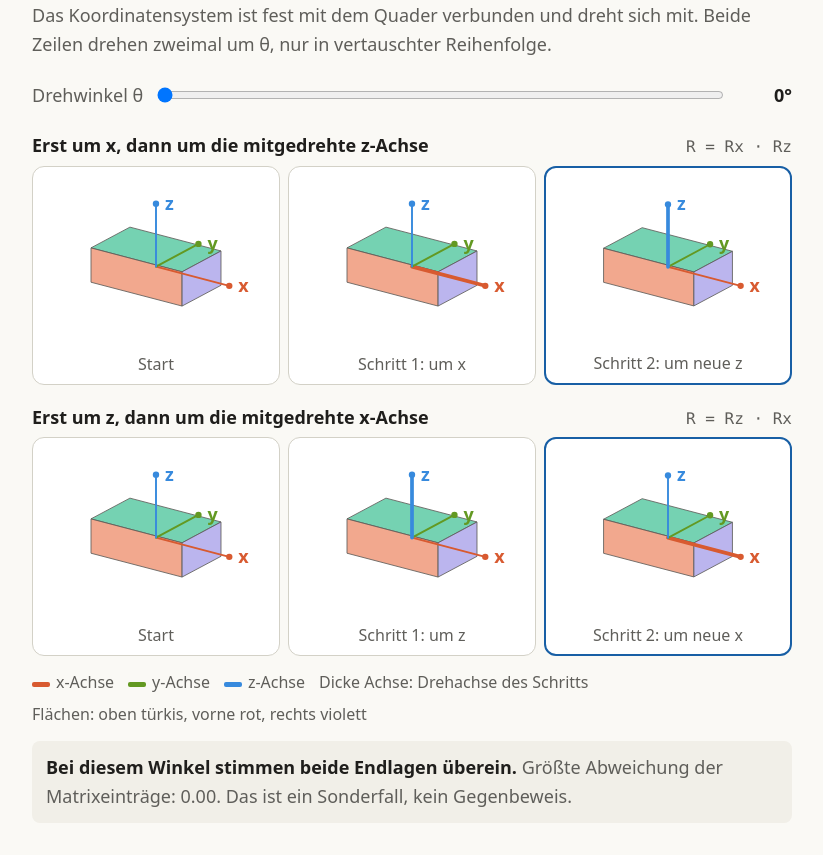
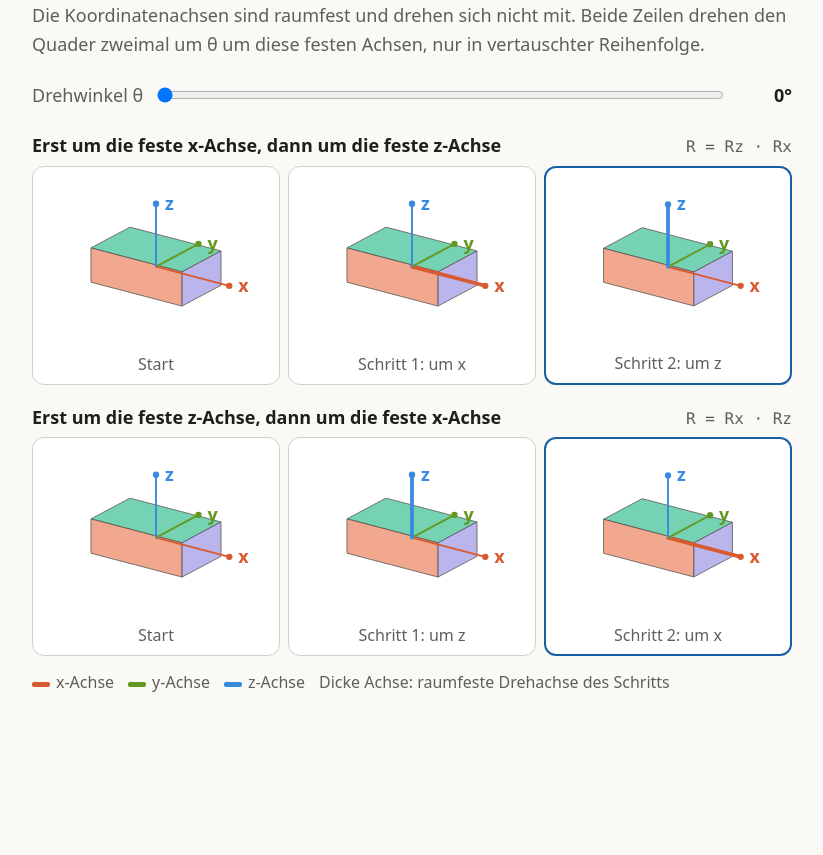
Before and after one commit to nicokaempchen-source/nicokaempchen-source.github.io, a plain HTML site: page rotation.html in a window 1280 px wide. Shown: the part 59-914 px from the top of the page, without its empty margins (228-1051 px from the left). After the commit the page ends 801 px from the top, so only its background shows below. Drawn offline with Linux system fonts and the light colour scheme.

Commit message:
Add files via upload

```diff
--- a/rotation.html
+++ b/rotation.html
@@ -16,7 +16,7 @@ if(/iPad/.test(n.userAgent)||(n.platform==='MacIntel'&&n.maxTouchPoints>1)||(win
 :root{--bg:#faf9f5;--surface:#ffffff;--surface2:#f1efe8;--text:#1f1e1c;--text2:#5f5e5a;--border:#d3d1c7;--accent:#185fa5;color-scheme:light;
 box-sizing:border-box;padding-top:env(safe-area-inset-top,0px);padding-bottom:env(safe-area-inset-bottom,0px);
 /* Schriftgrößen (gelten auf allen Geräten) und Maße (Desktop) */
---fs:18px;--fs-h1:28px;--fs-lead:18px;--fs-ctl:18px;--fs-rt:18px;--fs-code:16px;--fs-cap:16px;--fs-lg:16px;--fs-res:18px;--svg-lbl:18;--th:24px;--tr:6px;--maxw:760px}
+--fs:18px;--fs-h1:28px;--fs-lead:18px;--fs-ctl:18px;--fs-rt:18px;--fs-code:16px;--fs-cap:16px;--fs-lg:16px;--svg-lbl:18;--th:24px;--tr:6px;--maxw:760px}
 /* Maße für iPad / Touch: großer Reglerdaumen, breiteres Layout */
 html.touch{--th:34px;--tr:8px;--maxw:1000px}
 @media (prefers-color-scheme:dark){:root:not([data-theme="light"]){--bg:#1c1b19;--surface:#262522;--surface2:#2f2e2a;--text:#f1efe8;--text2:#b4b2a9;--border:#444441;--accent:#85b7eb;color-scheme:dark}}
@@ -46,26 +46,22 @@ html.touch .ctl input::-moz-range-thumb{width:var(--th);height:var(--th);box-siz
 .c div{font-size:var(--fs-cap);color:var(--text2);text-align:center;line-height:1.35}
 .lg{display:flex;flex-wrap:wrap;gap:6px 14px;font-size:var(--fs-lg);color:var(--text2);margin:14px 0}
 .lg i{display:inline-block;width:18px;height:5px;margin-right:6px;vertical-align:middle;border-radius:2px}
-.res{background:var(--surface2);border-radius:8px;padding:12px 14px;font-size:var(--fs-res)}
-.res span{color:var(--text2)}
 /* Schmale Fenster (Handy, Split View, Slide Over): Schrift etwas kleiner, damit drei Ansichten nebeneinander passen */
-@media (max-width:560px){:root{--fs:16px;--fs-h1:24px;--fs-lead:16px;--fs-ctl:16px;--fs-rt:16px;--fs-code:14px;--fs-lg:14px;--fs-res:16px;--svg-lbl:15}.c div{font-size:13px}}
+@media (max-width:560px){:root{--fs:16px;--fs-h1:24px;--fs-lead:16px;--fs-ctl:16px;--fs-rt:16px;--fs-code:14px;--fs-lg:14px;--svg-lbl:15}.c div{font-size:13px}}
 </style>
 </head>
 <body>
 <main>
 <h1>Rotationen in 3D sind nicht kommutativ</h1>
-<p class="lead">Das Koordinatensystem ist fest mit dem Quader verbunden und dreht sich mit. Beide Zeilen drehen zweimal um θ, nur in vertauschter Reihenfolge.</p>
+<p class="lead">Die Koordinatenachsen sind raumfest und drehen sich nicht mit. Beide Zeilen drehen den Quader zweimal um θ um diese festen Achsen, nur in vertauschter Reihenfolge.</p>
 <div class="ctl"><label for="th">Drehwinkel θ</label><input type="range" id="th" min="0" max="180" step="5" value="0"><output id="thv">0°</output></div>
 <div id="rows"></div>
 <div class="lg">
 <span><i style="background:#D85A30"></i>x-Achse</span>
 <span><i style="background:#639922"></i>y-Achse</span>
 <span><i style="background:#378ADD"></i>z-Achse</span>
-<span>Dicke Achse: Drehachse des Schritts</span>
-<span>Flächen: oben türkis, vorne rot, rechts violett</span>
+<span>Dicke Achse: raumfeste Drehachse des Schritts</span>
 </div>
-<div class="res" id="res"></div>
 </main>
 <script>
 const a=.9,b=.55,c=.3;
@@ -85,7 +81,7 @@ const sc=p=>{const q=app(VW,p);return [CX+S*q[0],CY-S*q[2]];};
    unabhängig von der Breite der Ansicht etwa --svg-lbl Pixel groß erscheint. */
 function cell(M,hl,lf){
 const ls=lf/12;
-let s='<svg viewBox="0 0 220 170" role="img" aria-label="Quader mit mitgedrehtem Koordinatensystem">';
+let s='<svg viewBox="0 0 220 170" role="img" aria-label="Quader mit raumfestem Koordinatensystem">';
 F.forEach(f=>{
 const n=app(VW,app(M,f.n));
 if(n[1]>=-0.001)return;
@@ -93,7 +89,7 @@ const pts=f.i.map(k=>sc(app(M,V[k])).map(v=>v.toFixed(1)).join(',')).join(' ');
 s+='<polygon points="'+pts+'" fill="'+f.f+'" fill-opacity="0.85" stroke="#5f5e5a" stroke-width="0.8" stroke-linejoin="round"/>';
 });
 AX.forEach((x,k)=>{
-const o=sc([0,0,0]),t=sc(app(M,x.e));
+const o=sc([0,0,0]),t=sc(x.e);
 const w=(hl===k)?3.5:1.8;
 s+='<line x1="'+o[0]+'" y1="'+o[1]+'" x2="'+t[0]+'" y2="'+t[1]+'" stroke="'+x.c+'" stroke-width="'+w+'" stroke-linecap="round"/><circle cx="'+t[0]+'" cy="'+t[1]+'" r="3" fill="'+x.c+'"/><text x="'+(t[0]+((t[0]>=o[0])?6*ls:-12*ls))+'" y="'+(t[1]+4*ls)+'" font-size="'+lf.toFixed(1)+'" font-weight="600" fill="'+x.c+'">'+x.l+'</text>';
 });
@@ -110,8 +106,8 @@ const v=document.getElementById('th').value,t=rad(+v);
 document.getElementById('thv').textContent=v+'°';
 const lf=labelSize();
 const rows=[
-{title:'Erst um x, dann um die mitgedrehte z-Achse',f:'R = Rx · Rz',s1:Rx(t),s2:mul(Rx(t),Rz(t)),h1:0,h2:2,l1:'Schritt 1: um x',l2:'Schritt 2: um neue z'},
-{title:'Erst um z, dann um die mitgedrehte x-Achse',f:'R = Rz · Rx',s1:Rz(t),s2:mul(Rz(t),Rx(t)),h1:2,h2:0,l1:'Schritt 1: um z',l2:'Schritt 2: um neue x'}
+{title:'Erst um die feste x-Achse, dann um die feste z-Achse',f:'R = Rz · Rx',s1:Rx(t),s2:mul(Rz(t),Rx(t)),h1:0,h2:2,l1:'Schritt 1: um x',l2:'Schritt 2: um z'},
+{title:'Erst um die feste z-Achse, dann um die feste x-Achse',f:'R = Rx · Rz',s1:Rz(t),s2:mul(Rx(t),Rz(t)),h1:2,h2:0,l1:'Schritt 1: um z',l2:'Schritt 2: um x'}
 ];
 let h='';
 rows.forEach(r=>{
@@ -122,11 +118,6 @@ h+='<div class="c'+(k==2?' end':'')+'">'+cell(x[0],x[2],lf)+'<div>'+x[1]+'</div>
 h+='</div>';
 });
 document.getElementById('rows').innerHTML=h;
-const A=mul(Rx(t),Rz(t)),B=mul(Rz(t),Rx(t));
-let d=0;for(let i=0;i<3;i++)for(let j=0;j<3;j++)d=Math.max(d,Math.abs(A[i][j]-B[i][j]));
-document.getElementById('res').innerHTML=d<0.005
-?'<b>Bei diesem Winkel stimmen beide Endlagen überein.</b> <span>Größte Abweichung der Matrixeinträge: '+d.toFixed(2)+'. Das ist ein Sonderfall, kein Gegenbeweis.</span>'
-:'<b>Die Endlagen unterscheiden sich.</b> <span>Größte Abweichung der Matrixeinträge von Rx·Rz und Rz·Rx: '+d.toFixed(2)+'.</span>';
 }
 /* Beim Ziehen höchstens einmal pro Bildschirmaufbau neu zeichnen (flüssig auf dem iPad) */
 let raf=0;
```
